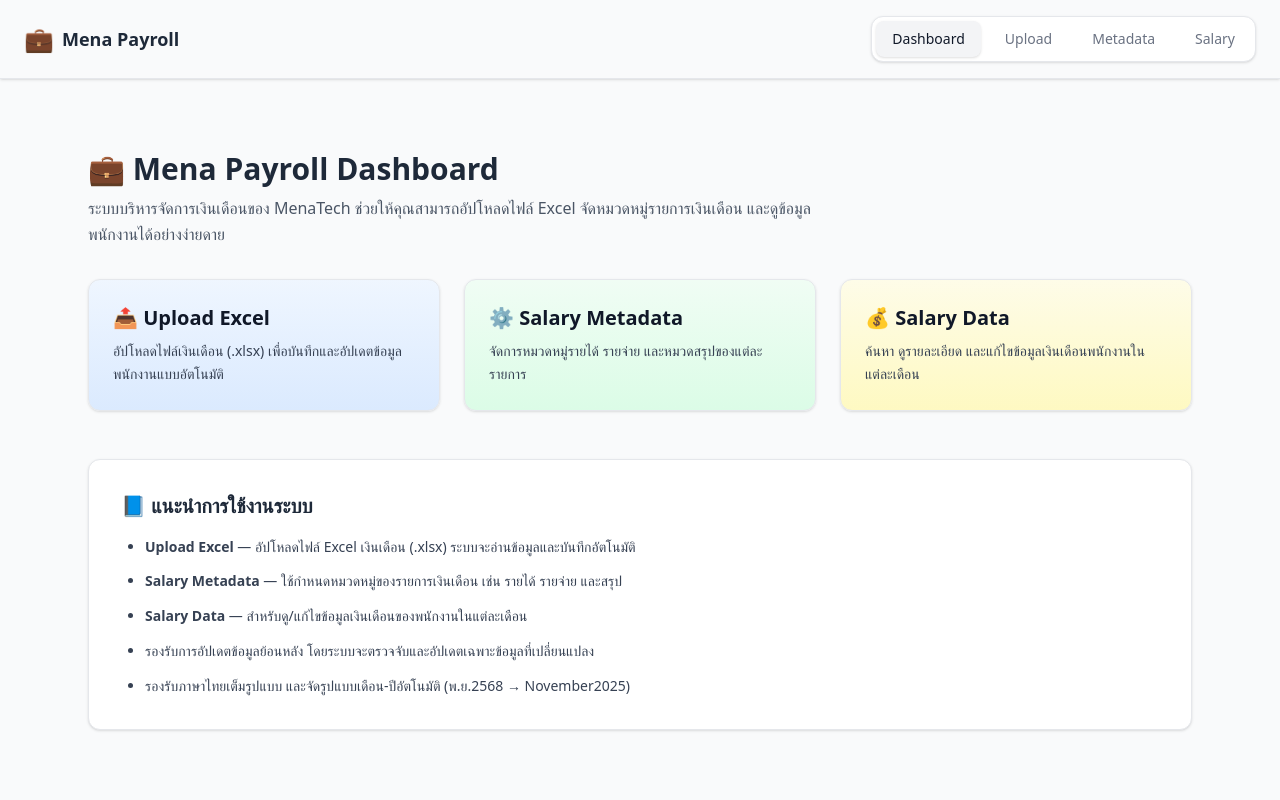
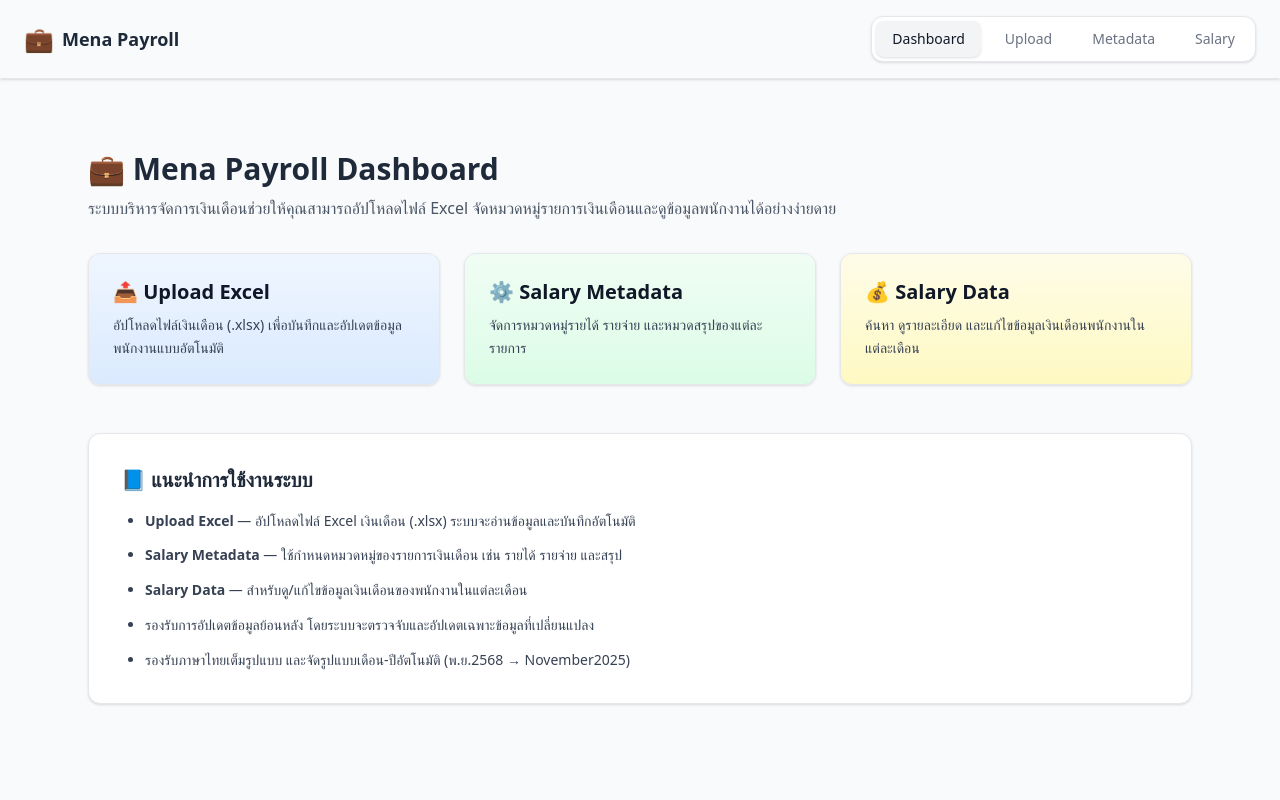
Before and after one commit to nrk16p/hr_payslip, a Next.js app: page / in a window 1280 px wide. Shown: the top 800 px of the page. Built offline with nearby package versions, Linux system fonts and the light colour scheme.

Commit message:
Initial commit: Mena Payroll Frontend

```diff
--- a/pages/index.jsx
+++ b/pages/index.jsx
@@ -37,8 +37,7 @@ export default function Dashboard() {
           💼 Mena Payroll Dashboard
         </h1>
         <p className="text-gray-600 mb-8 leading-relaxed max-w-3xl">
-          ระบบบริหารจัดการเงินเดือนของ MenaTech ช่วยให้คุณสามารถอัปโหลดไฟล์ Excel จัดหมวดหมู่รายการเงินเดือน และดูข้อมูลพนักงานได้อย่างง่ายดาย
-        </p>
+          ระบบบริหารจัดการเงินเดือนช่วยให้คุณสามารถอัปโหลดไฟล์ Excel จัดหมวดหมู่รายการเงินเดือนและดูข้อมูลพนักงานได้อย่างง่ายดาย </p>
 
 
 
```
